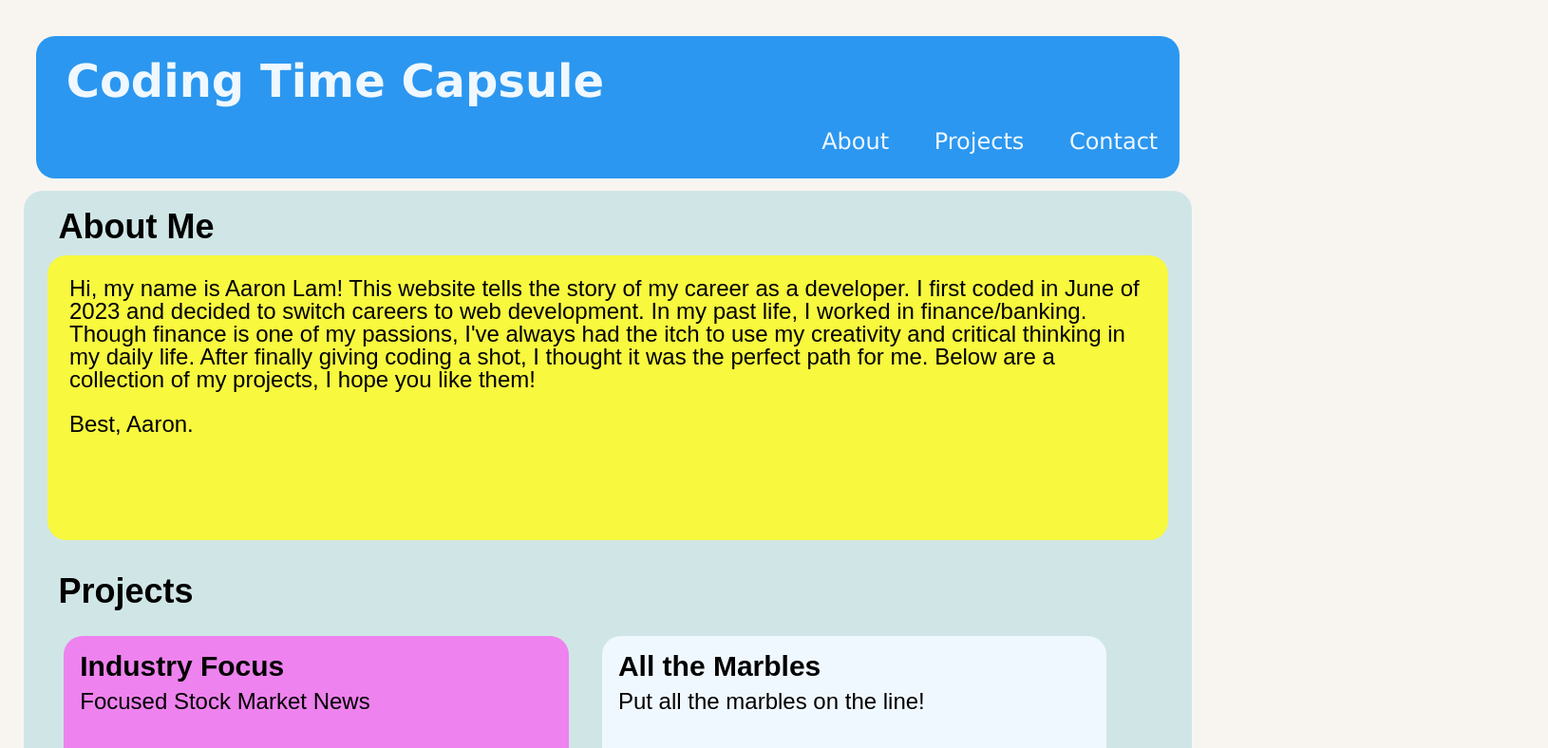
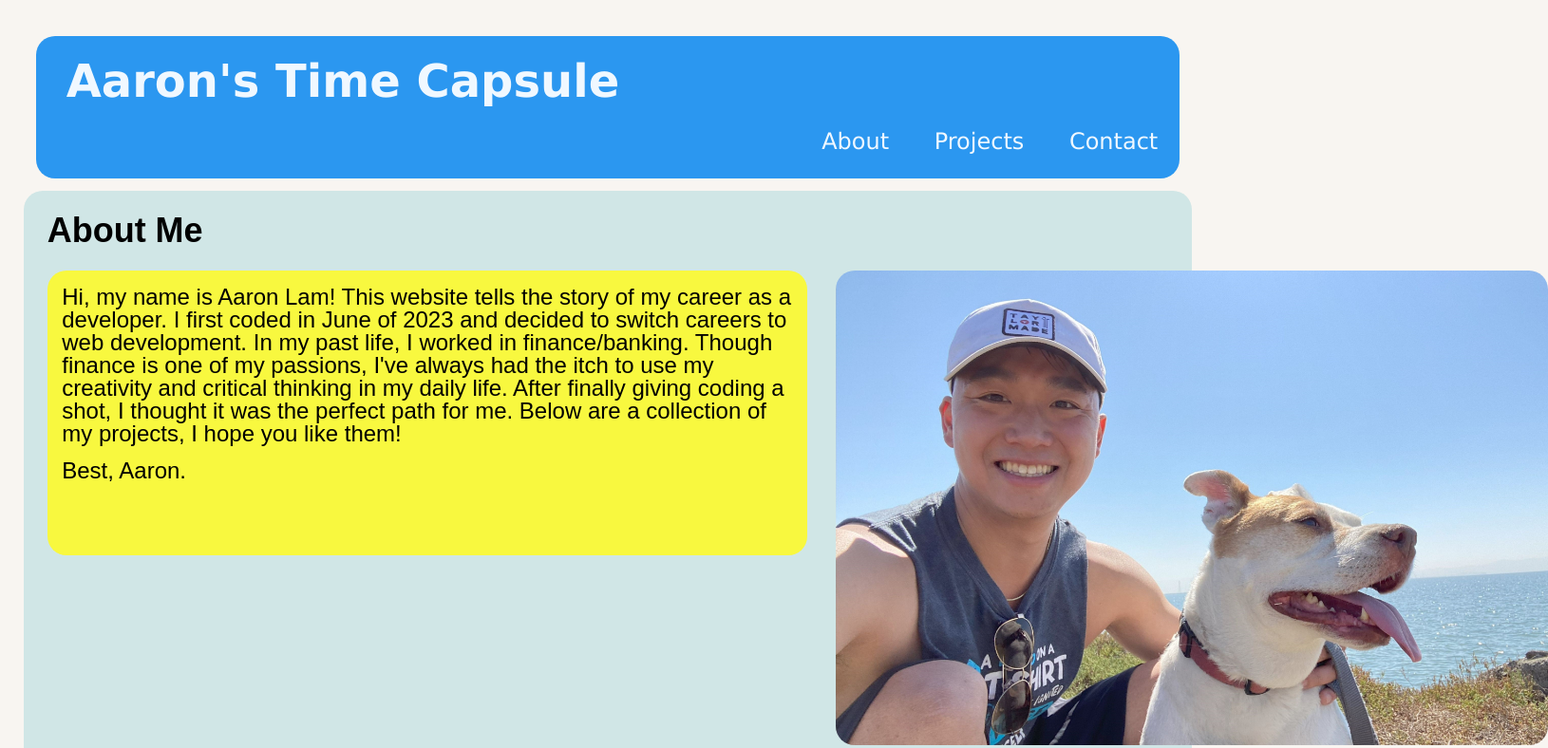
Before and after one commit to alam2tg/alamtimecapsule, a plain HTML site: page index.html in a window 1280 px wide. Shown: the top 788 px of the page at 95% size, 1630 px wide, since content can reach past the window. Drawn offline with Linux system fonts and the light colour scheme.

Commit message:
add Hero photo

```diff
--- a/assets/css/style.css
+++ b/assets/css/style.css
@@ -12,7 +12,7 @@ body {
 /*Make body Headers line-up Vertically (flex-direction)*/
 .header {
     display: inline-block;
-    font-family:Verdana, Geneva, Tahoma, sans-serif;
+    font-family:'Lucida Sans', 'Lucida Sans Regular';
     background-color:rgb(43, 151, 240);
     color: aliceblue;
     width: 100%;
@@ -60,17 +60,33 @@ body {
 main {
     background-color:rgb(208, 230, 230);
     border-radius:20px;
+    font-family:sans-serif
+}
+.content {
+    display:flex;
+    flex:wrap;
+    max-width:800px;
+    flex-direction:row;
 }
 
-.content {
-    justify-content:left;
+.hero {
+    height: 500px;
+    background-image:url('/assets/images/me-and-my-dog-2.jpg');
+    background-size:cover;
+    border-radius:20px;
+    margin-left: 30px;
+    min-width:750px;
+    max-width:750px;
 }
+
+
 .about-me{
     font-size: 36px;
-    margin-top:-40px;
+    width:100%;
 }
 .about {
     width: 100%;
+    min-width: 800px;
     Height: 300px;
     background-color: rgb(248, 248, 63);
     border-radius: 20px;
@@ -155,4 +171,5 @@ p {
 .contact{
     font-size:36px;
     width:100%;
+
 }
--- a/index.html
+++ b/index.html
@@ -11,7 +11,7 @@
 <body>
     <header>
         <div class="header">
-            <h1 class="title">Coding Time Capsule</h1>
+            <h1 class="title">Aaron's Time Capsule</h1>
         <nav class="catalog">
             <a href="#about-me">About</a>
             <a href="#projects">Projects</a>
@@ -21,15 +21,15 @@
     </header>
 <!--Add Section Headers, Hero, and Headers -->
     <main>
-        <section class="hero" src="assets/images/me-and-my-dog.heic"></section>
+        <h2 id="about-me" class="about-me">About Me</h2>
         <section class="content">
-            <h2 id="about-me" class="about-me">About Me</h2>
             <section id="about" class="about">
                 <p>Hi, my name is Aaron Lam! This website tells the story of my career as a developer. I first coded in June of 2023 and decided to switch careers to web development. In my past life, I worked in finance/banking. Though finance is one of my passions, I've always had the itch to use my creativity and critical thinking in my daily life. After finally giving coding a shot, I thought it was the perfect path for me. Below are a collection of my projects, I hope you like them! </p>
                 <p>
                     Best, Aaron.
                 </p>
             </section>
+            <section class="hero"></section>
         </section>
             <section id="projects" class="projects">
                 <h2>Projects</h2>
```
Also changed, not shown: assets/images/me-and-my-dog-2.jpg (added), assets/images/me-and-my-dog.jpg (added), 1 other file.
